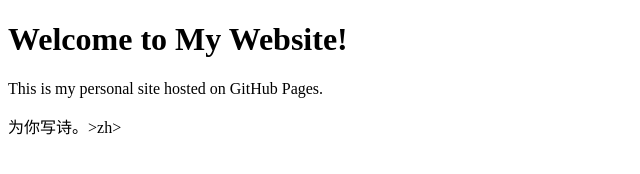
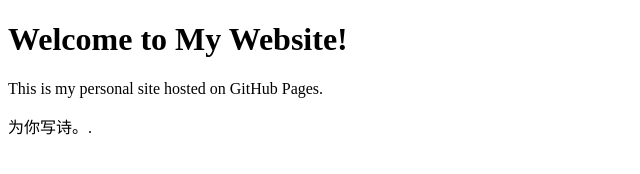
Before and after one commit to usyear/usyear.github.io, a plain HTML site: page index.html in a window 1280 px wide. Shown: the full height of the page, 0-640 px from the left. Drawn offline with Linux system fonts and the light colour scheme.

Commit message:
Update index.html

```diff
--- a/index.html
+++ b/index.html
@@ -6,6 +6,6 @@
 <body>
     <h1>Welcome to My Website!</h1>
     <p>This is my personal site hosted on GitHub Pages.</p>
-    <p>为你写诗。>zh>
+    <p>为你写诗。.</p>
 </body>
 </html>
```
